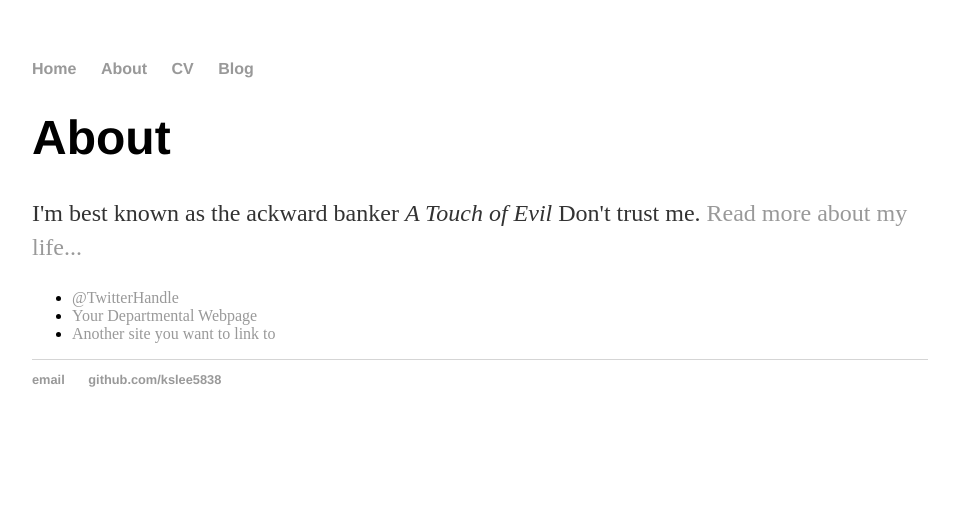
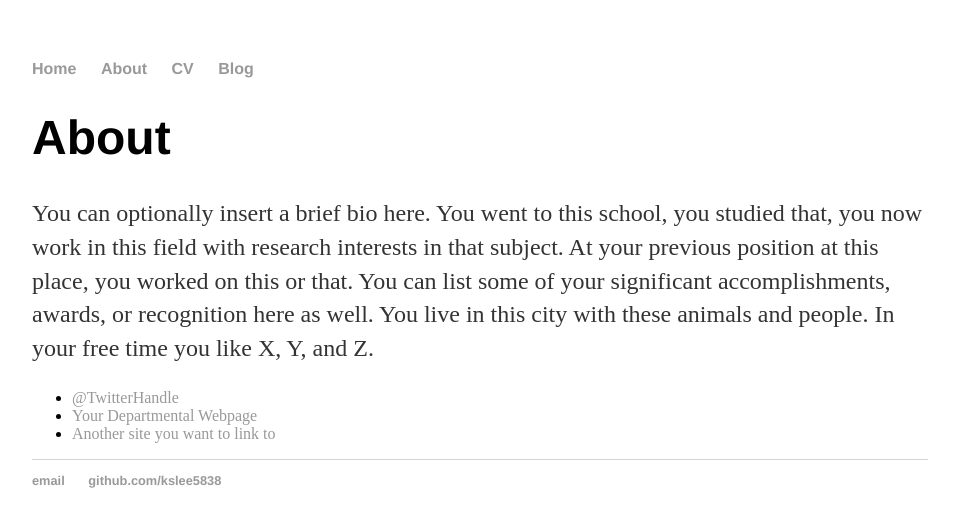
Before and after one commit to kslee5838/kslee5838.github.io, a Jekyll site: the page built from about/index.html, in a window 1280 px wide. Shown: the top 527 px of the page, without its empty margins (160-1119 px from the left). Built offline with Jekyll 4.4.1, drawn with Linux system fonts in a browser that asks for light colours.

Commit message:
update index.html

```diff
--- a/about/index.html
+++ b/about/index.html
@@ -3,13 +3,13 @@
 title: About ks
 ---
 
-<div class="about">
-	<h1>About</h1>
-	<p>I'm best known as the ackward banker <em>A Touch of Evil</em> Don't trust me. <a href="/about">Read more about my life...</a></p>
+		<div class="about">
+			<h1>About</h1>
+			<p>You can optionally insert a brief bio here. You went to this school, you studied that, you now work in this field with research interests in that subject. At your previous position at this place, you worked on this or that. You can list some of your significant accomplishments, awards, or recognition here as well. You live in this city with these animals and people. In your free time you like X, Y, and Z.</p>
 
-	<ul class="contacts">
+			<ul class="contacts">
 				<li><a href="#">@TwitterHandle</a></li>
 				<li><a href="#">Your Departmental Webpage</a></li>
 				<li><a href="#">Another site you want to link to</a></li>
 				</ul>
-</div>
+		</div>
```
